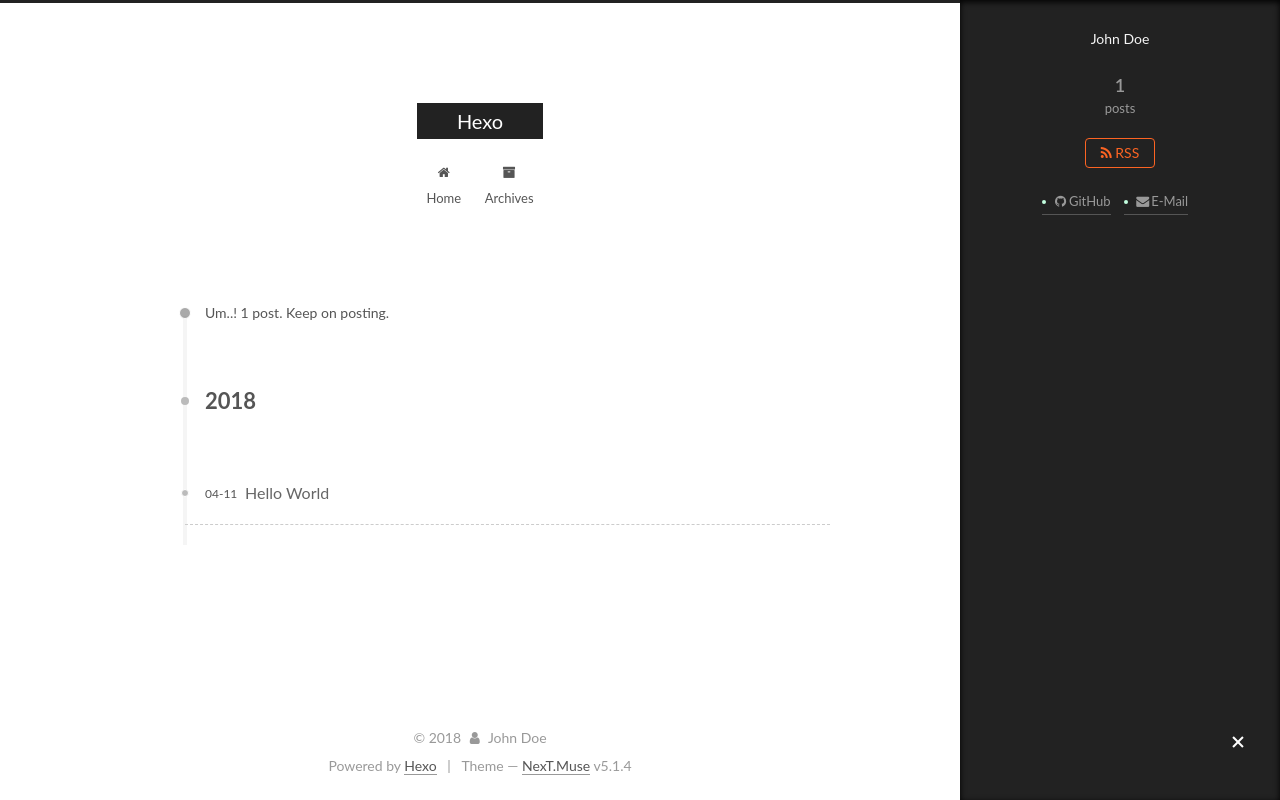
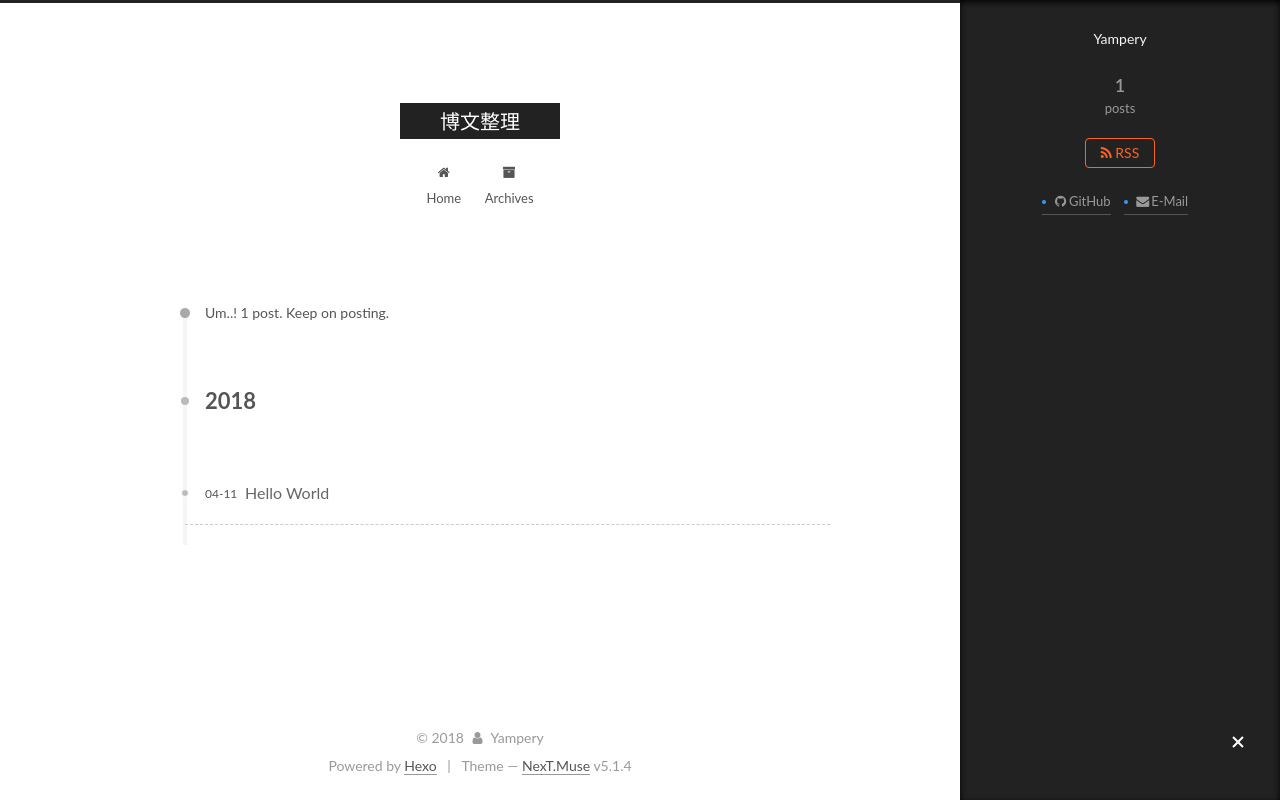
Before and after one commit to Yampery/yampery.github.io, a plain HTML site: page archives/index.html in a window 1280 px wide. Both pictures are taken after a click on the element 1238 px from the left and 743 px from the top of the page. Drawn offline with Linux system fonts and the light colour scheme.

Commit message:
Site updated: 2018-04-16 13:40:22

```diff
--- a/archives/index.html
+++ b/archives/index.html
@@ -74,7 +74,7 @@
 
 
 
-  <link rel="alternate" href="/atom.xml" title="Hexo" type="application/atom+xml" />
+  <link rel="alternate" href="/atom.xml" title="博文整理" type="application/atom+xml" />
 
 
 
@@ -82,12 +82,12 @@
 
 
 <meta property="og:type" content="website">
-<meta property="og:title" content="Hexo">
+<meta property="og:title" content="博文整理">
 <meta property="og:url" content="http://yoursite.com/archives/index.html">
-<meta property="og:site_name" content="Hexo">
+<meta property="og:site_name" content="博文整理">
 <meta property="og:locale" content="default">
 <meta name="twitter:card" content="summary">
-<meta name="twitter:title" content="Hexo">
+<meta name="twitter:title" content="博文整理">
 
 
 
@@ -123,7 +123,7 @@
 
 
 
-  <title>Archive | Hexo</title>
+  <title>Archive | 博文整理</title>
 
 
 
@@ -153,7 +153,7 @@
     <div class="custom-logo-site-title">
       <a href="/"  class="brand" rel="start">
         <span class="logo-line-before"><i></i></span>
-        <span class="site-title">Hexo</span>
+        <span class="site-title">博文整理</span>
         <span class="logo-line-after"><i></i></span>
       </a>
     </div>
@@ -316,7 +316,7 @@
         <div class="site-overview">
           <div class="site-author motion-element" itemprop="author" itemscope itemtype="http://schema.org/Person">
 
-              <p class="site-author-name" itemprop="name">John Doe</p>
+              <p class="site-author-name" itemprop="name">Yampery</p>
               <p class="site-description motion-element" itemprop="description"></p>
           </div>
 
@@ -395,7 +395,7 @@
   <span class="with-love">
     <i class="fa fa-user"></i>
   </span>
-  <span class="author" itemprop="copyrightHolder">John Doe</span>
+  <span class="author" itemprop="copyrightHolder">Yampery</span>
 
 
 </div>
--- a/atom.xml
+++ b/atom.xml
@@ -1,6 +1,6 @@
 <?xml version="1.0" encoding="utf-8"?>
 <feed xmlns="http://www.w3.org/2005/Atom">
-  <title>Hexo</title>
+  <title>博文整理</title>
 
 
   <link href="/atom.xml" rel="self"/>
@@ -10,7 +10,7 @@
   <id>http://yoursite.com/</id>
 
   <author>
-    <name>John Doe</name>
+    <name>Yampery</name>
 
   </author>
 
--- a/css/main.css
+++ b/css/main.css
@@ -1822,7 +1822,7 @@ pre .javascript .function {
   width: 4px;
   height: 4px;
   border-radius: 50%;
-  background: #c2ffdf;
+  background: #3996ff;
 }
 .links-of-blogroll {
   font-size: 13px;
```
Also changed, not shown: 2018/04/11/hello-world/index.html (+8 -8 lines), archives/2018/04/index.html (+8 -8 lines), archives/2018/index.html (+8 -8 lines), index.html (+10 -10 lines).
